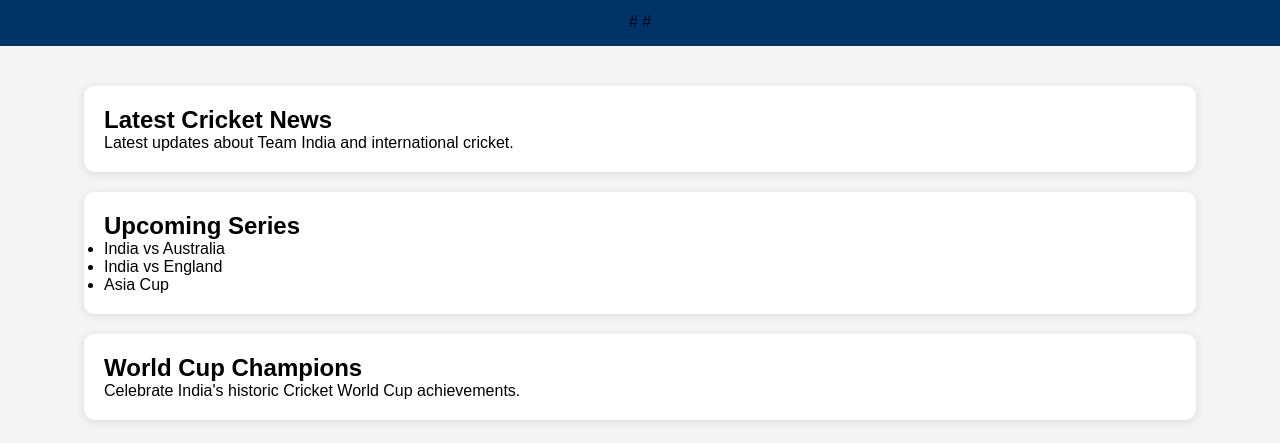
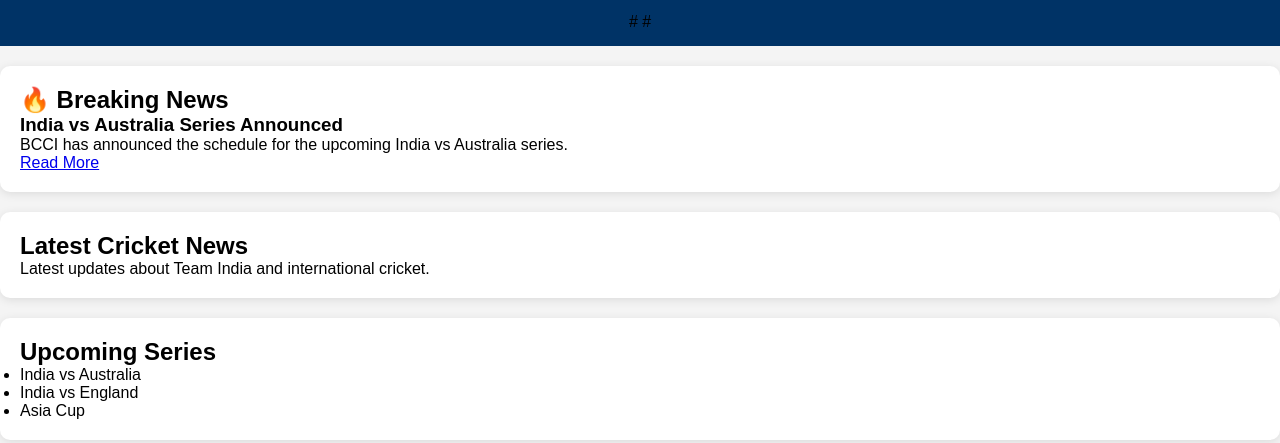
Before and after one commit to IndianCricketHub/indian-cricket-hub, a plain HTML site: page index.html in a window 1280 px wide. Shown: the part 502-945 px from the top of the page. Drawn offline with Linux system fonts and the light colour scheme.

Commit message:
Update index.html

```diff
--- a/index.html
+++ b/index.html
@@ -96,7 +96,18 @@ margin-top:20px;
 #
 </nav>
 
-<div class="container">
+
+<div class="card">
+
+<h2>🔥 Breaking News</h2>
+
+<h3>India vs Australia Series Announced</h3>
+
+<p>BCCI has announced the schedule for the upcoming India vs Australia series.</p>
+
+<a href="india-vs-australia.html">Read More</a>
+
+</div>
 
 <div class="card">
 <h2>Latest Cricket News</h2>
```
